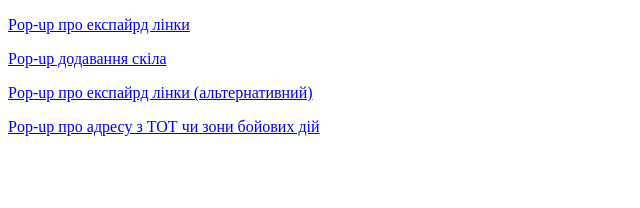
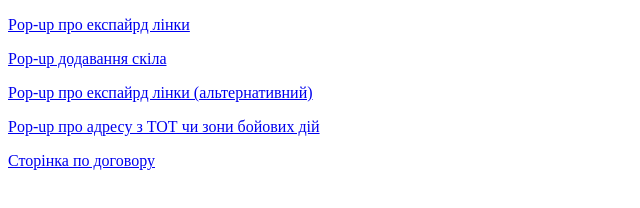
Before and after one commit to tolikN/popup-ui, a plain HTML site: page index.html in a window 1280 px wide. Shown: the whole page, without its empty margins (0-640 px from the left). Drawn offline with Linux system fonts and the light colour scheme.

Commit message:
Added new page to index

```diff
--- a/index.html
+++ b/index.html
@@ -10,5 +10,6 @@
     <p><a href="skillsPopup.html">Pop-up додавання скіла</a></p>
     <p><a href="warningPopupAnother.html">Pop-up про експайрд лінки (альтернативний)</a></p>
     <p><a href="warningAddressPopup.html">Pop-up про адресу з ТОТ чи зони бойових дій</a></p>
+    <p><a href="contractPage.html">Сторінка по договору</a></p>
 </body>
 </html>
```
Also changed, not shown: contractPage.html (renamed from contrtactPAge.html).
